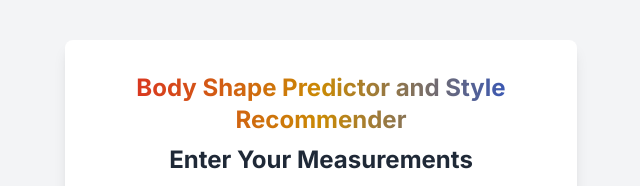
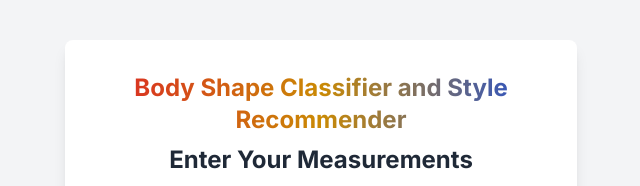
Before and after one commit to GSM-Godwin/bodyshape-predicor, a Next.js app: page / in a window 1280 px wide. Shown: the top 186 px of the page, without its empty margins (319-959 px from the left). Built offline with nearby package versions, Linux system fonts and the light colour scheme.

Commit message:
Update MeasurementForm.tsx

```diff
--- a/components/MeasurementForm.tsx
+++ b/components/MeasurementForm.tsx
@@ -33,7 +33,7 @@ const MeasurementForm = () => {
 
   return (
     <form onSubmit={handleSubmit} className="bg-white p-8 rounded-lg shadow-lg max-w-lg mx-auto my-2 md:my-5 lg:my-10">
-      <h1 className='text-2xl font-bold mb-2 text-center text-transparent bg-clip-text bg-gradient-to-r from-red-600 via-yellow-600 to-blue-700'>Body Shape Predictor and Style Recommender</h1>
+      <h1 className='text-2xl font-bold mb-2 text-center text-transparent bg-clip-text bg-gradient-to-r from-red-600 via-yellow-600 to-blue-700'>Body Shape Classifier and Style Recommender</h1>
       <h2 className="text-2xl font-bold mb-2 text-center text-gray-800">Enter Your Measurements</h2>
       <p className='italic text-gray-700 text-center mb-6 text-[12px]'>NB: All measurements should be in inches.</p>
 
```
